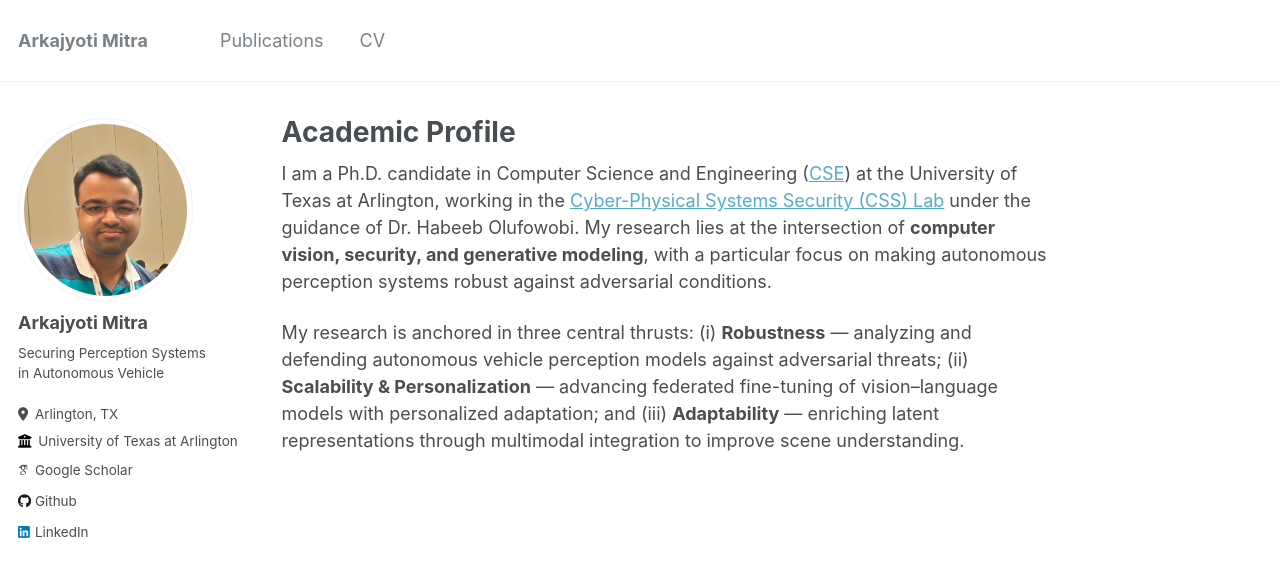
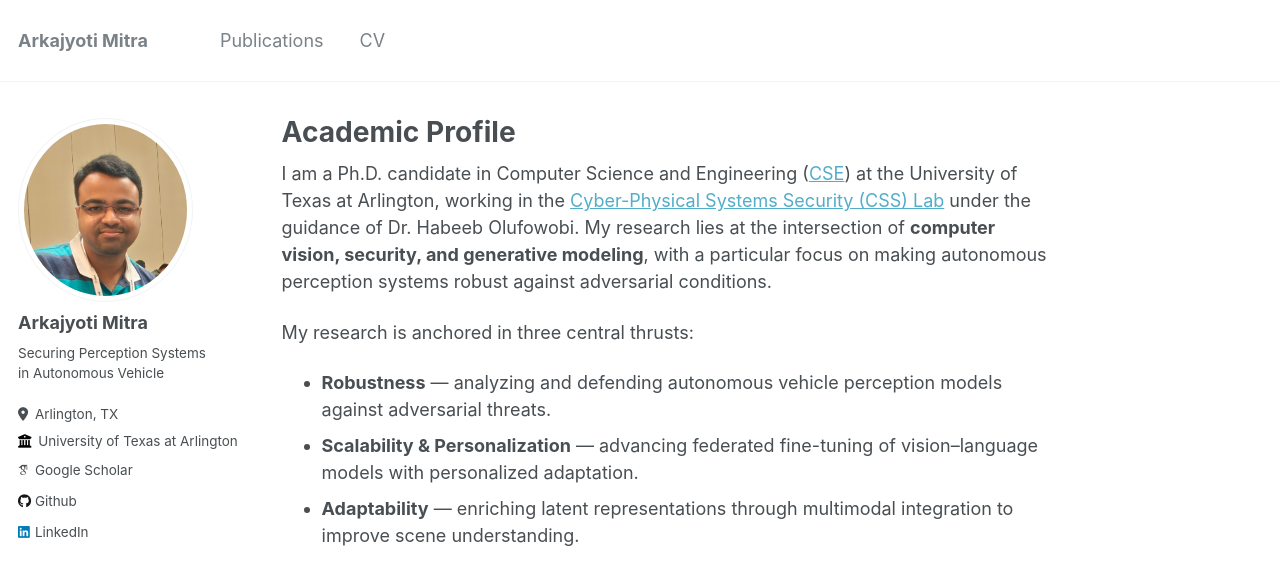
Before and after one commit to arkajyotimitra/arkajyotimitra.github.io, a Jekyll site: the page built from _pages/about.md, in a window 1280 px wide. Shown: the top 585 px of the page. Built offline with Jekyll 4.4.1, drawn with Linux system fonts in a browser that asks for light colours; some web fonts are replaced.

Commit message:
Update about.md

```diff
--- a/_pages/about.md
+++ b/_pages/about.md
@@ -11,7 +11,10 @@ redirect_from:
 
 I am a Ph.D. candidate in Computer Science and Engineering ([CSE](https://www.uta.edu/academics/schools-colleges/engineering/academics/departments/cse)) at the University of Texas at Arlington, working in the [Cyber-Physical Systems Security (CSS) Lab](https://csslab.uta.edu) under the guidance of Dr. Habeeb Olufowobi. My research lies at the intersection of **computer vision, security, and generative modeling**, with a particular focus on making autonomous perception systems robust against adversarial conditions.
 
-My research is anchored in three central thrusts: (i) **Robustness** — analyzing and defending autonomous vehicle perception models against adversarial threats; (ii) **Scalability & Personalization** — advancing federated fine-tuning of vision–language models with personalized adaptation; and (iii) **Adaptability** — enriching latent representations through multimodal integration to improve scene understanding.
+My research is anchored in three central thrusts:
+* **Robustness** — analyzing and defending autonomous vehicle perception models against adversarial threats.
+* **Scalability & Personalization** — advancing federated fine-tuning of vision–language models with personalized adaptation.
+* **Adaptability** — enriching latent representations through multimodal integration to improve scene understanding.
 
 
 <!-- My research focus lies in developing attack vectors and defenses to ensure that autonomous vehicles can navigate safely in adversarial terrain. <br />
```
